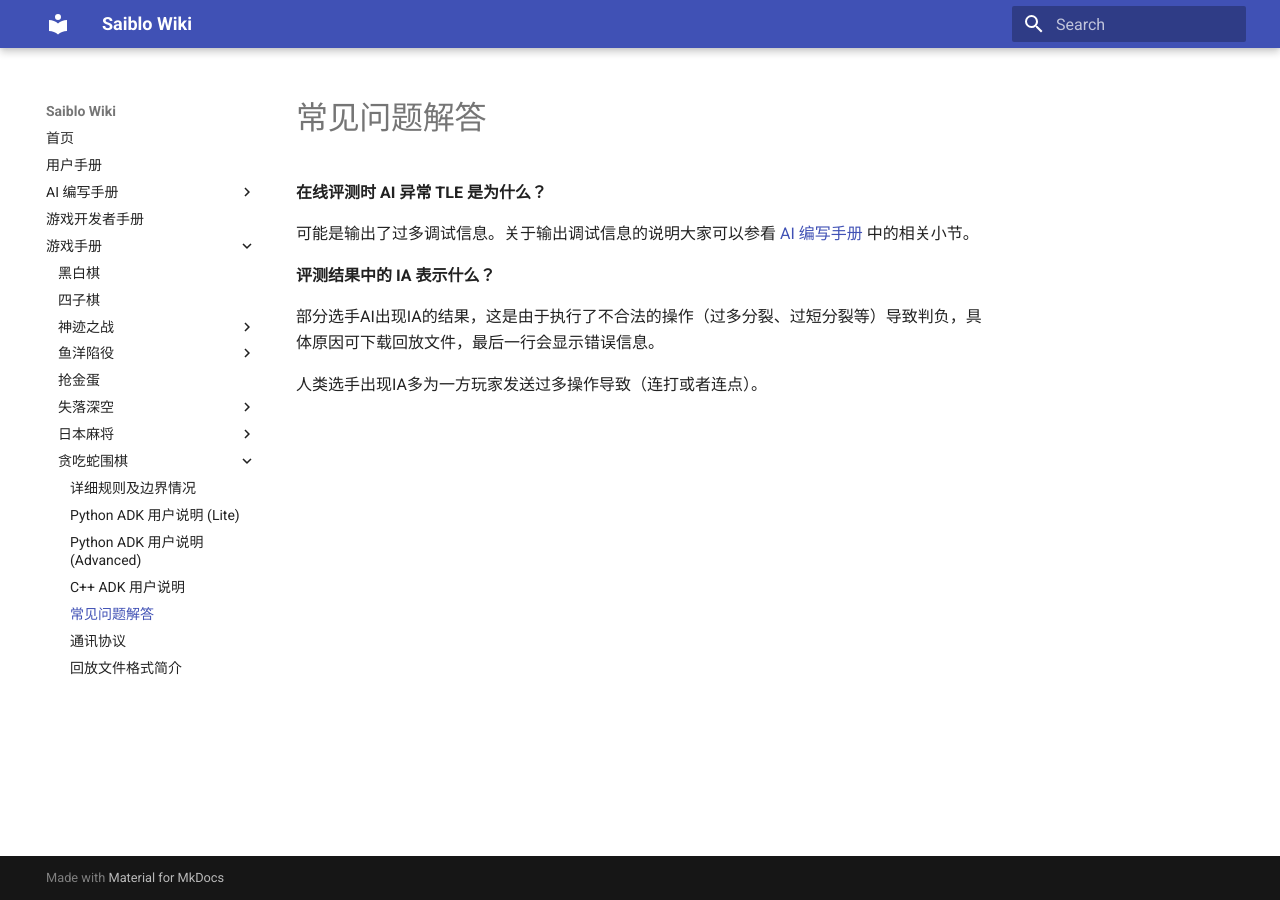
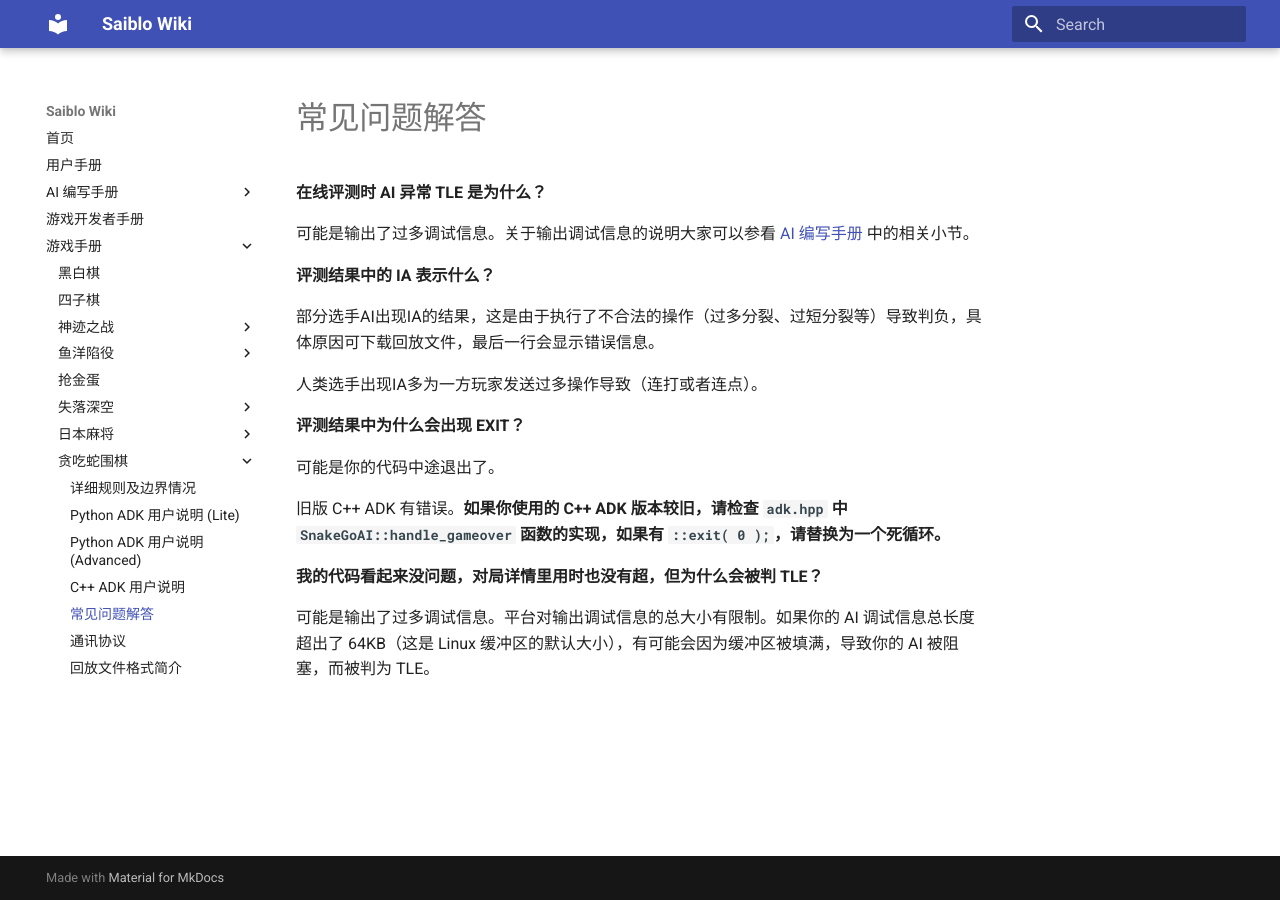
Before and after one commit to saiblo/saiblo-docs, an MkDocs documentation site: the page built from docs/games/snake-go/faq.md, in a window 1280 px wide. Built offline with MkDocs 1.6.1 and Material for MkDocs 9.7.7, drawn with Linux system fonts in a browser that asks for light colours.

Commit message:
Add doc regarding buffer overflow

```diff
--- a/docs/games/snake-go/faq.md
+++ b/docs/games/snake-go/faq.md
@@ -7,3 +7,13 @@
 部分选手AI出现IA的结果，这是由于执行了不合法的操作（过多分裂、过短分裂等）导致判负，具体原因可下载回放文件，最后一行会显示错误信息。
 
 人类选手出现IA多为一方玩家发送过多操作导致（连打或者连点）。
+
+**评测结果中为什么会出现 EXIT？**
+
+可能是你的代码中途退出了。
+
+旧版 C++ ADK 有错误。**如果你使用的 C++ ADK 版本较旧，请检查 `adk.hpp` 中 `SnakeGoAI::handle_gameover` 函数的实现，如果有 `::exit( 0 );`，请替换为一个死循环。**
+
+**我的代码看起来没问题，对局详情里用时也没有超，但为什么会被判 TLE？**
+
+可能是输出了过多调试信息。平台对输出调试信息的总大小有限制。如果你的 AI 调试信息总长度超出了 64KB（这是 Linux 缓冲区的默认大小），有可能会因为缓冲区被填满，导致你的 AI 被阻塞，而被判为 TLE。
```
Also changed, not shown: docs/ai/ai.md (+1 -1 lines).
